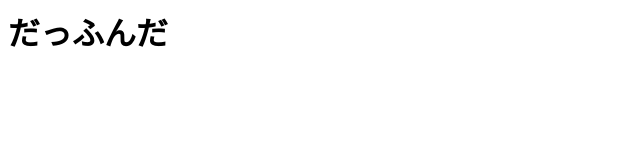
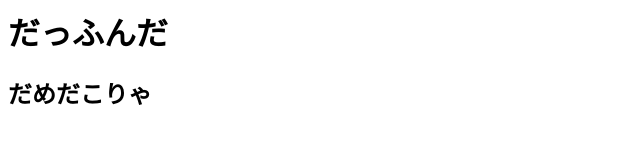
Before and after one commit to mukkikki/git_sample, a plain HTML site: page index.html in a window 1280 px wide. Shown: the whole page, without its empty margins (0-640 px from the left). Drawn offline with Linux system fonts and the light colour scheme.

Commit message:
だめだこりゃ

```diff
--- a/index.html
+++ b/index.html
@@ -1 +1,2 @@
 <h1>だっふんだ</h1>
+<h2>だめだこりゃ</h2>
```
